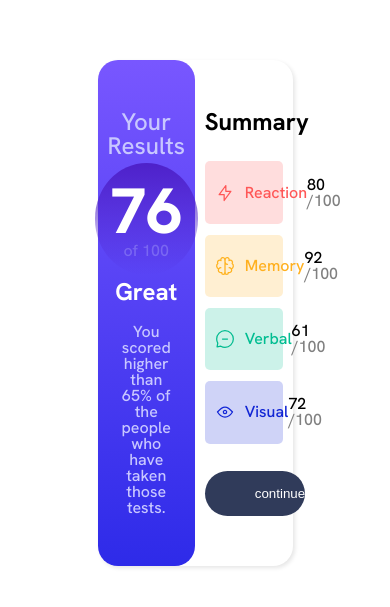
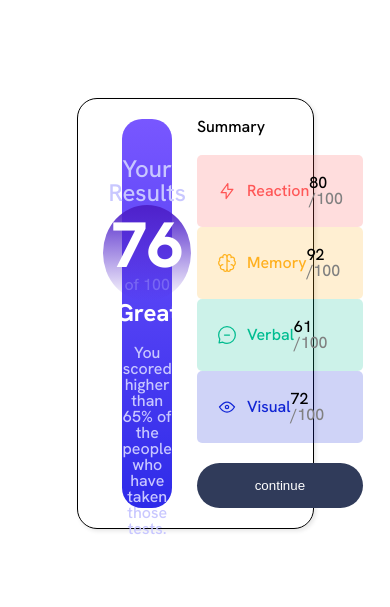
Before and after one commit to TylerAycock/result-summary, a React (Vite) app: page / in a window 390 px wide. Shown: the part 109-716 px from the top of the page. Built offline with nearby package versions, Linux system fonts and the light colour scheme.

Commit message:
adjusting css for responsive design

```diff
--- a/src/components/Results.css
+++ b/src/components/Results.css
@@ -1,18 +1,23 @@
 .main-container{
-    display: flex;
+    /* display: flex;
+    justify-content: center;
     align-items: center;
-    height: 60%;
-    width: 50%;
-    border-radius: 1.25rem;
+    max-width: 50%; */
+    display: grid;
+    grid-template-columns: repeat(2, 1fr);
+    max-width: 50%;
+    justify-items: center;
+    padding: 20px;
+    border-radius: 20px;
     box-shadow: 2px 2px 4px rgba(0, 0, 0, 0.1);
+    border: 1px solid black;
 }
 
 .summary-container{
-    height: 100%;
-    width: 50%;
+    width: 100%;
     display: flex;
-    align-items: center;
-    justify-content: center;
+    flex-direction: column;
+    gap: 20px;
 }
 
 
@@ -29,18 +34,18 @@
     font-weight: 700;
 }
 
-.btn{
+button{
+    cursor: pointer;
     padding: 15px 50px;
     border-radius: 25px;
     outline: none;
     border: none;
-   background-color: var(--dark-gray-blue);
-   color: var(--white);
+    background-color: var(--dark-gray-blue);
+    color: var(--white);
 }
 
-.btn:hover{
-    cursor: pointer;
-    background-image: linear-gradient(var(--light-slate-blue), var(--light-royal-blue));
+button:hover{
+    background: linear-gradient(var(--light-slate-blue), var(--light-royal-blue));
 }
 
 .category-container{
@@ -56,8 +61,7 @@
     display: flex;
     align-items: center;
     justify-content: space-between;
-    height: 15%;
-    padding: 10px;
+    padding: 20px;
 }
 
 .hundred{
--- a/src/components/Results.jsx
+++ b/src/components/Results.jsx
@@ -1,8 +1,31 @@
 import "./Results.css";
-import data from "../../data.json";
+// import data from "../../data.json";
 import Score from "./Score";
 
 const Results = () => {
+
+  const data = [
+    {
+      category: "Reaction",
+      score: 80,
+      icon: "./src/assets/images/icon-reaction.svg",
+    },
+    {
+      category: "Memory",
+      score: 92,
+      icon: "./src/assets/images/icon-memory.svg",
+    },
+    {
+      category: "Verbal",
+      score: 61,
+      icon: "./src/assets/images/icon-verbal.svg",
+    },
+    {
+      category: "Visual",
+      score: 72,
+      icon: "./src/assets/images/icon-visual.svg",
+    },
+  ];
   // arr to pass along the individual scores from the original arr
   const scoreArr = data.map((item) => item.score);
 
@@ -18,7 +41,8 @@
     "hsla(166, 100%, 37%, .2)",
     "hsla(234, 85%, 45%, .2)",
   ];
-  //   function to dynamically extract the data from the json.data file
+
+
   const testResults = data.map((item, index) => {
     const color = colors[index];
     const backgroundColor = backgroundColors[index];
@@ -44,11 +68,14 @@
     <div className="main-container">
       <Score scoreArr={scoreArr} />
       <div className="summary-container">
-        <div className="results">
+        <h1>Summary</h1>
+        <div className="ind__category">{testResults}</div>
+        <button>continue</button>
+        {/* <div className="results">
           <h1>Summary</h1>
           <div className="category-container">{testResults}</div>
-          <button className="btn">continue</button>
-        </div>
+          <button>continue</button>
+        </div> */}
       </div>
     </div>
   );
--- a/src/components/Score.jsx
+++ b/src/components/Score.jsx
@@ -1,8 +1,7 @@
 import "./Score.css";
 
 const Score = ({ scoreArr }) => {
-  const totalScore = 0;
-  const sumWithInitial = scoreArr.reduce((acc, cur) => acc + cur, totalScore);
+  const sumWithInitial = scoreArr.reduce((acc, cur) => acc + cur, 0);
   const average = Math.floor(sumWithInitial / scoreArr.length);
 
   return (
```
